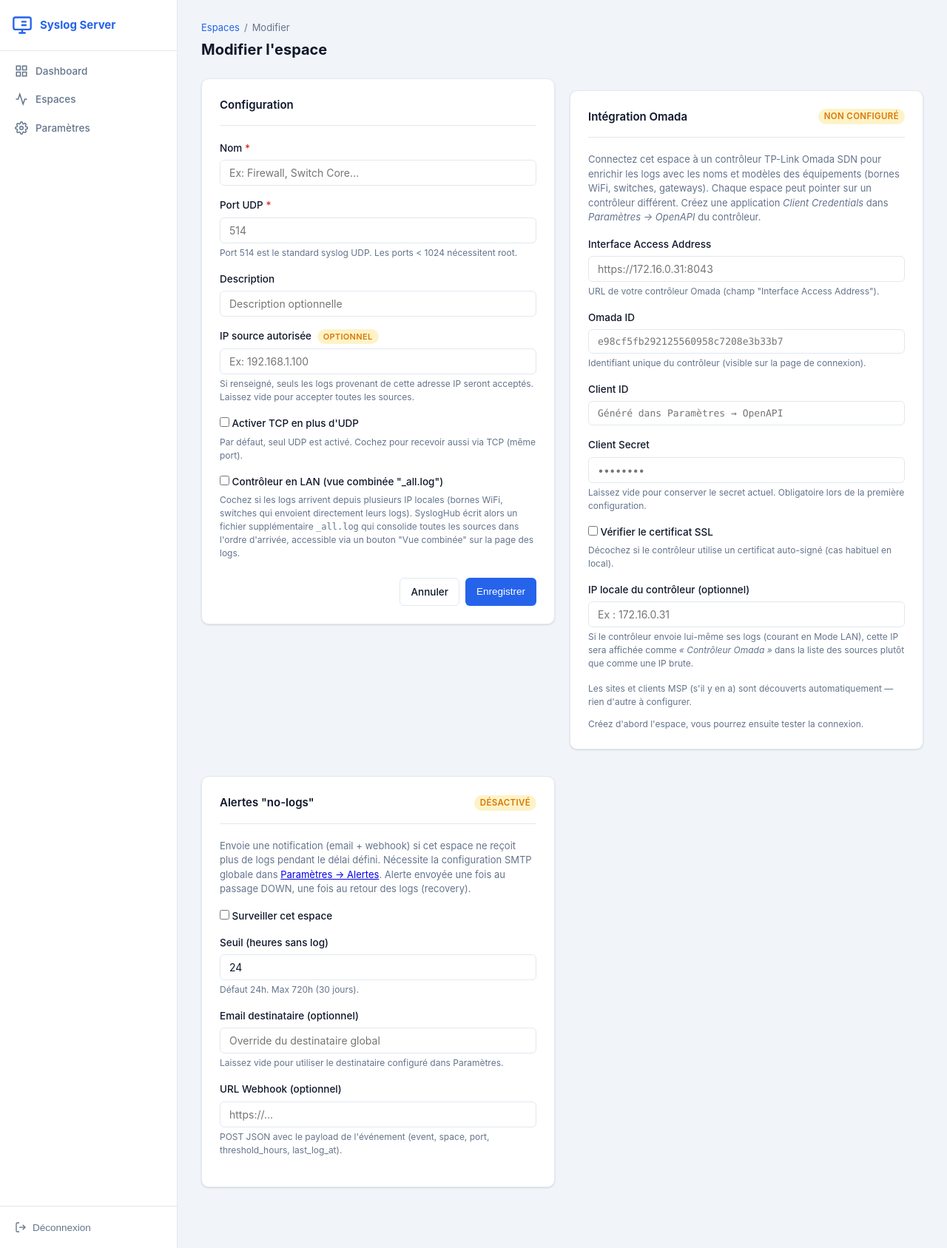
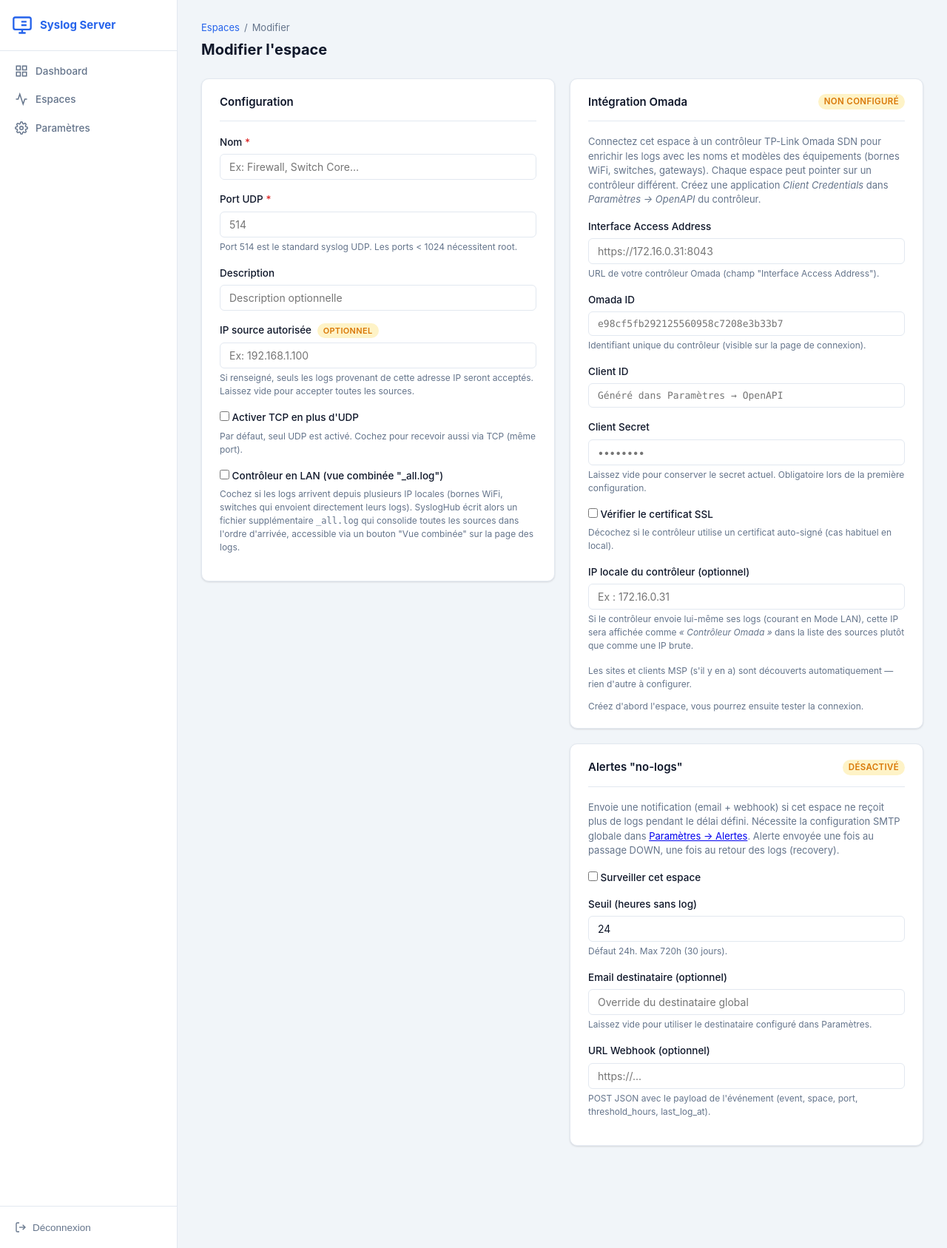
Before and after one commit to Vayaris/SyslogHub, a Python web app: template templates/space_edit.html in a window 1280 px wide. Shown: the whole page at 74% size. Run offline with Jinja, Linux system fonts and the light colour scheme; the template is opened without the code that fills it, so the values that code supplies are empty.

Commit message:
fix(ui): v1.9.2 — édition d'espace : layout masonry + barre flottante liquid-glass
- Édition d'espace : même layout masonry que les Paramètres (columns:
  3 360px) — fini les blancs en bas des colonnes courtes.
- Formulaire unifié : Configuration, Intégration Omada et Alertes sont
  désormais dans un seul <form>. Tout champ modifié est enregistré
  d'un seul clic (y compris omada_controller_ip), fini le doute sur
  la portée du bouton.
- Barre d'actions flottante (liquid-glass) : position: fixed en bas,
  backdrop-filter blur+saturate, apparaît en slide-up au premier
  input/change du form (show immédiat en mode create). Dot jaune
  pulsant + hint "Modifications non enregistrées".

```diff
--- a/static/css/main.css
+++ b/static/css/main.css
@@ -626,15 +626,84 @@
   letter-spacing: 0.04em;
 }
 
-/* ── Space Edit Grid ────────────────────────────────────────────────────────── */
+/* ── Space Edit Grid — masonry via CSS multicol ─────────────────────────────── */
 .space-edit-grid {
-  display: grid;
-  grid-template-columns: repeat(auto-fit, minmax(380px, 1fr));
-  gap: 20px;
-  align-items: start;
+  columns: 3 360px;
+  column-gap: 20px;
+  margin-bottom: 110px; /* room for the floating actions bar */
 }
-.space-edit-grid .card { padding: 24px; }
-.space-edit-grid .card-header { padding: 0 0 16px; border-bottom: 1px solid var(--color-border); margin-bottom: 20px; }
+.space-edit-grid > .card {
+  display: block;
+  margin: 0 0 20px;
+  break-inside: avoid;
+  page-break-inside: avoid;
+  -webkit-column-break-inside: avoid;
+}
+.space-edit-grid .card { padding: 20px 24px; }
+.space-edit-grid .card-header {
+  padding: 0 0 14px;
+  border-bottom: 1px solid var(--color-border);
+  margin-bottom: 18px;
+  gap: 8px;
+}
+
+/* ── Floating liquid-glass actions bar (appears when form is dirty) ─────────── */
+.form-actions-bar {
+  position: fixed;
+  left: 50%;
+  bottom: 22px;
+  transform: translate(-50%, calc(100% + 40px));
+  width: calc(100% - 60px);
+  max-width: 640px;
+  z-index: 200;
+  display: flex;
+  gap: 12px;
+  align-items: center;
+  padding: 12px 18px;
+  background: rgba(255, 255, 255, 0.68);
+  backdrop-filter: blur(18px) saturate(1.6);
+  -webkit-backdrop-filter: blur(18px) saturate(1.6);
+  border: 1px solid rgba(255, 255, 255, 0.7);
+  border-radius: 14px;
+  box-shadow:
+    0 12px 32px rgba(15, 23, 42, 0.18),
+    0 2px 8px rgba(15, 23, 42, 0.08),
+    inset 0 1px 0 rgba(255, 255, 255, 0.9);
+  opacity: 0;
+  pointer-events: none;
+  transition:
+    transform .32s cubic-bezier(.2, .8, .2, 1),
+    opacity .22s ease;
+}
+.form-actions-bar.visible {
+  transform: translate(-50%, 0);
+  opacity: 1;
+  pointer-events: auto;
+}
+.form-actions-hint {
+  flex: 1;
+  min-width: 0;
+  font-size: 13px;
+  color: var(--color-text-muted);
+  white-space: nowrap;
+  overflow: hidden;
+  text-overflow: ellipsis;
+}
+.form-actions-hint::before {
+  content: "";
+  display: inline-block;
+  width: 8px;
+  height: 8px;
+  border-radius: 50%;
+  background: var(--color-warning, #f59e0b);
+  margin-right: 8px;
+  vertical-align: middle;
+  animation: dirty-pulse 1.8s ease-in-out infinite;
+}
+@keyframes dirty-pulse {
+  0%, 100% { opacity: 1; transform: scale(1); }
+  50%      { opacity: 0.5; transform: scale(1.25); }
+}
 
 /* ── Source row (logs_space.html — with optional Omada enrichment) ──────────── */
 .source-main { font-weight: 500; }
@@ -733,7 +802,7 @@
   .content-inner { padding: 16px; }
   .page-header { flex-wrap: wrap; gap: 10px; }
   .settings-grid { columns: 1; }
-  .space-edit-grid { grid-template-columns: 1fr; }
+  .space-edit-grid { columns: 1; }
   .stats-bar { flex-wrap: wrap; }
   .stat-item { min-width: 120px; }
 }
--- a/static/js/spaces.js
+++ b/static/js/spaces.js
@@ -100,6 +100,17 @@
 
 // ── Space edit/create form ────────────────────────────────────────────────────
 if (document.getElementById('space-form')) {
+  const _form = document.getElementById('space-form');
+  const _bar  = document.getElementById('form-actions-bar');
+  const _showBar = () => _bar && _bar.classList.add('visible');
+  // Reveal the floating bar on any change. Create mode: show after a short
+  // delay so the user sees it's there even before touching anything.
+  _form.addEventListener('input', _showBar);
+  _form.addEventListener('change', _showBar);
+  if (typeof MODE !== 'undefined' && MODE === 'create') {
+    setTimeout(_showBar, 400);
+  }
+
   document.getElementById('space-form').addEventListener('submit', async (e) => {
     e.preventDefault();
     const btn = document.getElementById('submit-btn');
--- a/templates/space_edit.html
+++ b/templates/space_edit.html
@@ -13,13 +13,14 @@
   </div>
 </div>
 
+<form id="space-form">
 <div class="space-edit-grid">
 
 <div class="card">
   <div class="card-header">
     <h3>Configuration</h3>
   </div>
-  <form id="space-form">
+  <div>
     <div class="form-group">
       <label for="name">Nom <span class="required">*</span></label>
       <input type="text" id="name" name="name" required maxlength="100"
@@ -83,15 +84,7 @@
       </p>
     </div>
 
-    <div id="form-error" class="alert alert-danger" style="display:none"></div>
-
-    <div class="form-actions">
-      <a href="/spaces" class="btn btn-secondary">Annuler</a>
-      <button type="submit" class="btn btn-primary" id="submit-btn">
-        {% if mode == 'create' %}Créer l'espace{% else %}Enregistrer{% endif %}
-      </button>
-    </div>
-  </form>
+  </div>
 </div>
 
 <div class="card">
@@ -219,6 +212,19 @@
 
 </div><!-- /.space-edit-grid -->
 
+<div id="form-error" class="alert alert-danger" style="display:none;margin-top:4px"></div>
+
+<div class="form-actions-bar" id="form-actions-bar">
+  <span class="form-actions-hint">
+    {% if mode == 'create' %}Complétez le formulaire pour créer l'espace{% else %}Modifications non enregistrées{% endif %}
+  </span>
+  <a href="/spaces" class="btn btn-secondary">Annuler</a>
+  <button type="submit" class="btn btn-primary" id="submit-btn">
+    {% if mode == 'create' %}Créer l'espace{% else %}Enregistrer les modifications{% endif %}
+  </button>
+</div>
+</form>
+
 <script>
   const MODE = '{{ mode }}';
   const SPACE_ID = {{ space.id if space else 'null' }};
```
